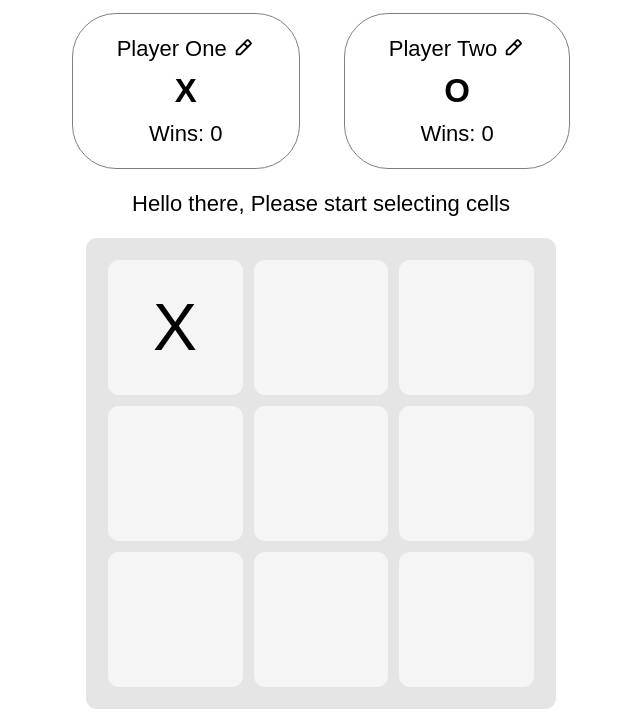
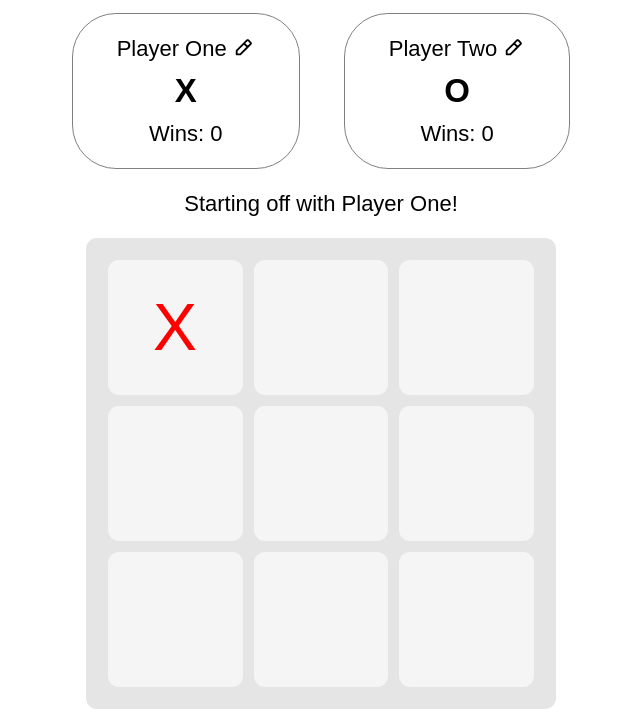
Before and after one commit to PaulaMaged/Tic-Tac-Toe, a website: page public/index.html in a window 1280 px wide. Both pictures are taken after a click on the element 494 px from the left and 409 px from the top of the page. Shown: the part 82-800 px from the top of the page, without its empty margins (319-959 px from the left). Drawn offline with nearby package versions, Linux system fonts and the light colour scheme; files that its build step writes are made by us from their sources.

Commit message:
display and indicate game status

```diff
--- a/public/scripts/main.js
+++ b/public/scripts/main.js
@@ -52,10 +52,6 @@ const gameController = (function () {
     const _emptyToken = '';
     let _players = null;
     let _activePlayer = null;
-    let _lastTurnStats = {
-        position: [],
-        player: null,
-    };
 
     let _turn = null;
 
@@ -104,21 +100,17 @@ const gameController = (function () {
         return _winningConfigurations;
     })();
 
-    const startNewGame = (
-        players = [
-            { name: 'Player One', token: 'X' },
-            { name: 'Player Two', token: 'O' },
-        ],
-        startingPlayer = players[0],
-    ) => {
+    /**
+     *
+     * @param {Array} players
+     */
+    const startNewGame = (players, startingPlayer) => {
         _board = gameBoard.generateBoard(_emptyToken);
 
         _players = players;
+
+        //enter the list of players with the first one being the first to play
         _activePlayer = startingPlayer;
-        _lastTurnStats = {
-            position: [],
-            player: null,
-        };
 
         _gameStatus = {
             isGameOver: false,
@@ -142,6 +134,8 @@ const gameController = (function () {
 
     const playTurn = (i, j) => {
         const turnStatus = {
+            player: _activePlayer,
+            position: [i, j],
             isValid: null,
             errorMessage: '',
         };
@@ -162,8 +156,6 @@ const gameController = (function () {
             return turnStatus;
         }
 
-        _lastTurnStats.position = [i, j];
-        _lastTurnStats.player = _activePlayer.token;
         _turn++;
 
         _activePlayer =
@@ -219,15 +211,10 @@ const gameController = (function () {
         return _gameStatus;
     }
 
-    function get_lastTurnStats() {
-        return _lastTurnStats;
-    }
-
     return {
         startNewGame,
         playTurn,
         getBoard,
-        get_lastTurnStats,
         getGameStatus,
     };
 })();
@@ -235,25 +222,37 @@ const gameController = (function () {
 const screenController = ((gameController) => {
     //Cache DOM elements
     const elBoard = document.querySelector('.grid-game-board');
+    const gameStatusEl = document.querySelector('.game-status');
+    const newGameButtonEl = document.querySelector('.bt-new-game');
+    let currentGameStatus = "Let's Play!";
+
     const cells = [];
+    let playerStartedLastTurn = null;
+
     const players = [
         {
             name: 'Player One',
+            token: 'X',
             wins: 0,
         },
         {
             name: 'Player Two',
+            token: 'O',
             wins: 0,
         },
     ];
 
     //create necessary layout for displaying information
-    const init = (
-        playerOneName = 'Player One',
-        playerTwoName = 'Player Two',
-    ) => {
-        gameController.startNewGame();
-        //create and add elements to status
+    const init = () => {
+        //randomely choose starting player & save it
+        const startingPlayerIndex = random(1);
+        const startingPlayer = players[startingPlayerIndex];
+        gameController.startNewGame(players, startingPlayer);
+        playerStartedLastTurn = startingPlayer;
+
+        writeToGameStatus(`Starting off with ${startingPlayer.name}!`);
+
+        //create and add elements to game board
         for (let i = 0; i < 9; i++) {
             const gameCell = document.createElement('div');
             cells.push(gameCell);
@@ -264,30 +263,28 @@ const screenController = ((gameController) => {
             elBoard.appendChild(gameCell);
         }
 
-        players[0].name = playerOneName;
-        players[1].name = playerTwoName;
+        //used if input is taken before initiating the game
+        // players[0].name = playerOneName;
+        // players[1].name = playerTwoName;
     };
 
     //render board and status (active player and win count)
-    const render = () => {
+    const updateCellContent = (cellIndex, player) => {
         //render last play
-        const _gameStatus = gameController.getGameStatus();
-        const _lastTurnStats = gameController.get_lastTurnStats();
-        const row = 0;
-        const column = 1;
-        const cellIndex =
-            _lastTurnStats.position[row] * 3 + _lastTurnStats.position[column];
 
-        cells[cellIndex].textContent = _lastTurnStats.player;
+        cells[cellIndex].innerHTML = playerHighlight(
+            player.token,
+            player.token,
+        );
+    };
 
-        //Allows rendering last turn before ending game.
-        setTimeout(() => {
-            if (_gameStatus.isGameOver) {
-                console.log(`Game Over: ${_gameStatus.gameOverReason}`);
-                setupNewRound();
-            }
-        }, 0);
-    };
+    function playerHighlight(text, token) {
+        return `<span class="player${token}">${text}</span>`;
+    }
+
+    function writeToGameStatus(statusText) {
+        gameStatusEl.textContent = statusText;
+    }
 
     function random(number) {
         return Math.floor(Math.random() * (number + 1));
@@ -299,10 +296,29 @@ const screenController = ((gameController) => {
         const row = Math.trunc(ordinalPosition / 3);
         const column = ordinalPosition % 3;
         console.log({ ordinalPosition, row, column });
-        const turnStatus = gameController.playTurn(row, column);
+        const { player, isValid, errorMessage } = gameController.playTurn(
+            row,
+            column,
+        );
+        const _gameStatus = gameController.getGameStatus();
 
-        if (turnStatus.isValid) render();
-        else alert(turnStatus.errorMessage);
+        if (isValid) {
+            updateCellContent(ordinalPosition, player);
+        } else {
+            //create indicator of incorrect move... add an animation for a moment on the pressed cell
+            cells[ordinalPosition].classList.add('red-color');
+
+            // Remove the class after animation completes
+            setTimeout(() => {
+                cells[ordinalPosition].classList.remove('red-color');
+            }, 1000);
+        }
+
+        let gameStatusMessage;
+        //set game status
+        if (!_gameStatus.isGameOver) {
+            gameStatusMessage = `${playerHighlight(player.name)}'s Turn`;
+        }
     }
 
     function setupNewRound() {
@@ -310,11 +326,11 @@ const screenController = ((gameController) => {
             cell.textContent = '';
         }
 
-        gameController.startNewGame();
+        gameController.startNewGame(players);
     }
 
     const restartGame = () => {
-        gameController.startNewGame();
+        gameController.startNewGame(players);
     };
 
     return {
@@ -327,8 +343,6 @@ const screenController = ((gameController) => {
 screenController.init();
 
 //I want to have re-usable html snippets instead of repeating them by hand,
-//they should exist during static run of page, which means hard-coding all that repeating syntax,
-//and making sure that it is consistent with all other repeated parts.s
 
 (() => {
     const playerCardsContainer = document.querySelector(
--- a/src/styles/pages/game.scss
+++ b/src/styles/pages/game.scss
@@ -6,3 +6,29 @@
 #page-container > * {
     flex: 0 1 auto;
 }
+
+.playerX {
+    color: red;
+}
+
+.playerO {
+    color: blue;
+}
+
+.red-color {
+    animation: fadeOut 1s ease-out;
+}
+
+@keyframes fadeOut {
+    0% {
+        background-color: rgba(255, 136, 136, 0.6);
+    }
+
+    50% {
+        background-color: rgb(255, 255, 255);
+    }
+
+    100% {
+        background-color: whitesmoke;
+    }
+}
```
